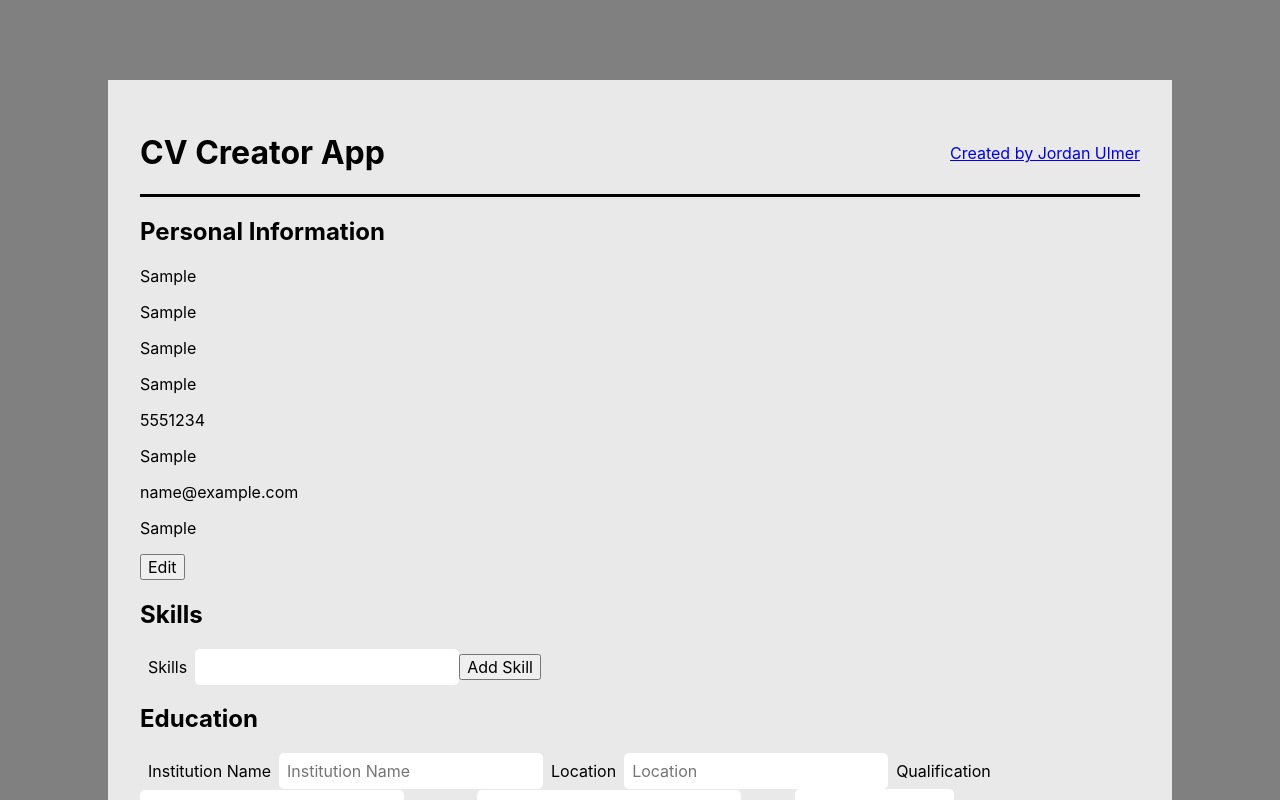
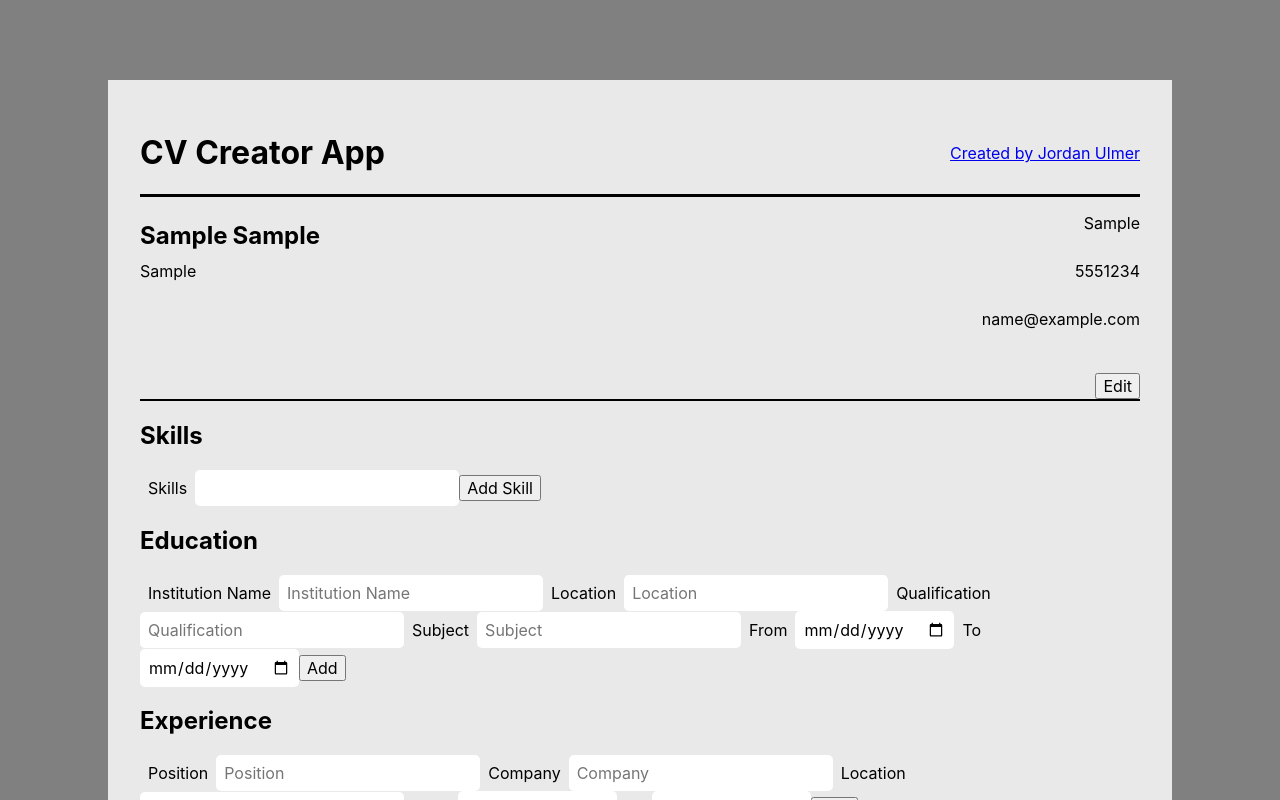
Before and after one commit to BreadleyCooper/cv-project, a React (Create React App) app: page / in a window 1280 px wide. Both pictures are taken after typing "Sample", "Sample", "Sample", "5551234", "name@example.com", "Sample" into the empty fields and a click on the button "Save". Shown: the top 800 px of the page. Built offline with nearby package versions, Linux system fonts and the light colour scheme.

Commit message:
Added styling for Personal section

```diff
--- a/src/components/Form/Personal.js
+++ b/src/components/Form/Personal.js
@@ -76,18 +76,17 @@ class Personal extends Component {
         }
         else {
             return(
-                <div>
-                    <h2>{this.props.title}</h2>
-                    <p>{this.state.firstName}</p>
-                    <p>{this.state.lastName}</p>
-                    <p>{this.state.jobTitle}</p>
-                    <p>{this.state.jobTitle}</p>
-                    <p>{this.state.phone}</p>
-                    <p>{this.state.address}</p>
-                    <p>{this.state.email}</p>
-                    <p>{this.state.address}</p>
-                    <p>{this.state.personalDescription}</p>
-                    <button onClick={this.handleSubmit}>Edit</button>
+                <div className="personalSaved">
+                    <div className="nameContainer">
+                        <p>{this.state.firstName}</p>
+                        <p>{this.state.lastName}</p>
+                    </div>
+                    <p className="address">{this.state.address}</p>
+                    <p className="jobTitle">{this.state.jobTitle}</p>
+                    <p className="phone">{this.state.phone}</p>
+                    <p className="email">{this.state.email}</p>
+                    <p className="personalDesc">{this.state.personalDescription}</p>
+                    <button id="editBtn" onClick={this.handleSubmit}>Edit</button>
                 </div>
             )
         }
--- a/src/styles/personal.css
+++ b/src/styles/personal.css
@@ -8,6 +8,7 @@
     flex-direction: column;
 }
 
+/* Editing */
 
 button,
 input,
@@ -31,3 +32,51 @@ input {
     border-radius: 5px;
     border: none;
 }
+
+/* Saved */
+
+.personalSaved {
+    display: grid;
+    border-bottom: solid black 2px;
+    grid: repeat(3, 3rem) / repeat(2, 1fr);
+}
+
+.nameContainer {
+    display: flex;
+    grid-row-start: 1;
+}
+.nameContainer p {
+    padding-right: 5px;
+    font-weight: bold;
+    font-size: 1.5rem;
+}
+
+.address {
+    grid-row-start: 1;
+    grid-column: 2;
+    justify-self: end;
+}
+
+.jobTitle {
+    grid-column: 1;
+    grid-row: 2
+}
+
+.phone {
+    justify-self: end;
+    grid-column: 2;
+}
+
+.email {
+    justify-self: end;
+    grid-column: 2;
+}
+
+.personalDesc {
+    grid-column: 1 / -1;
+}
+
+#editBtn {
+    justify-self: end;
+    grid-column: 2;
+}
```
